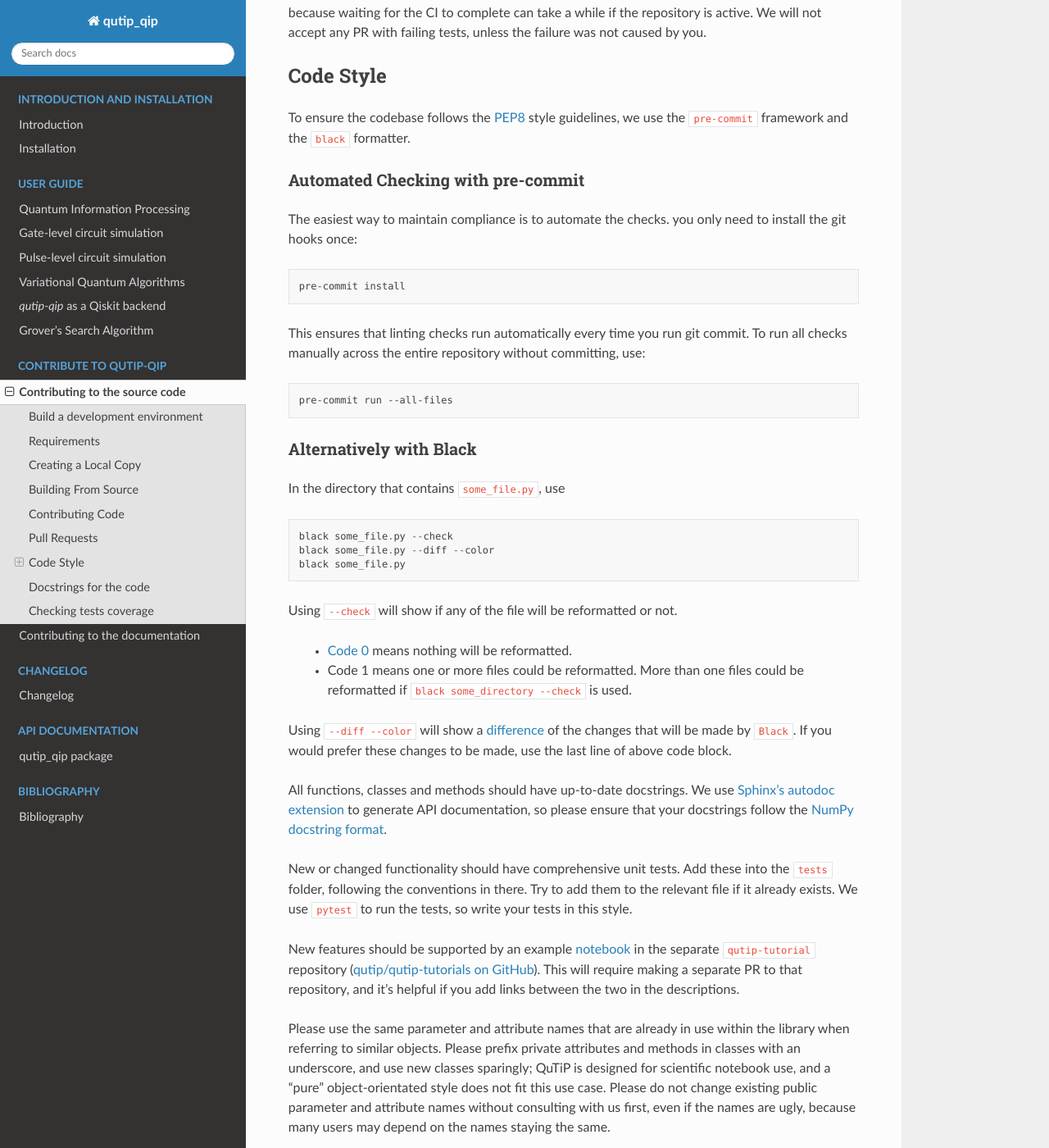
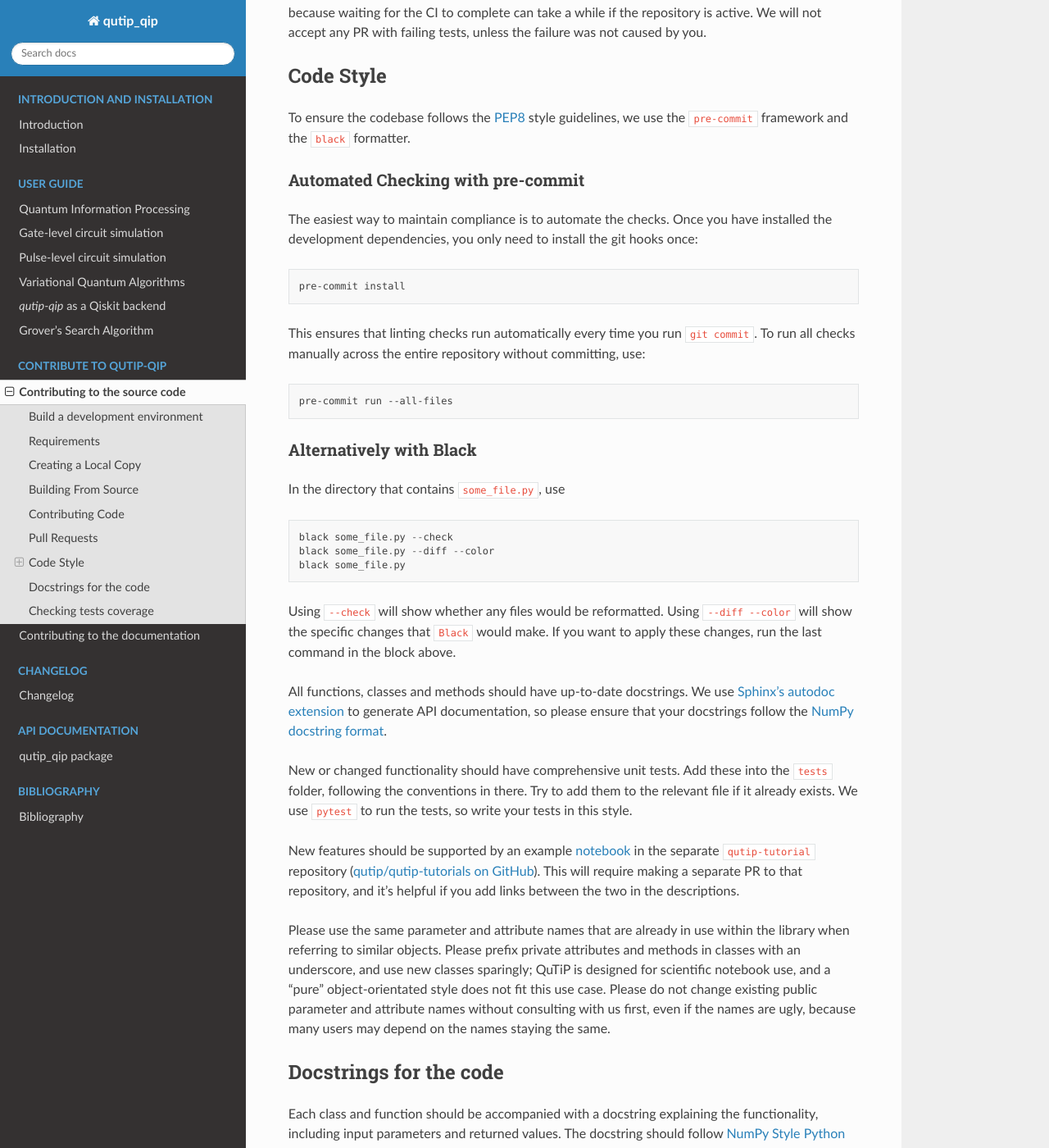
Before and after one commit to qutip/qutip-qip, a Sphinx documentation site: the page built from doc/source/contribution-code.rst, in a window 1280 px wide and 1400 px high, scrolled down 4329 px. Shown: the whole window at 82% size. Built offline with Sphinx 7.4.7 and the Read the Docs theme 3.1.0, drawn with Linux system fonts in a browser that asks for light colours; pages that are not in the unit, such as notebooks, are missing from menus.

Commit message:
Fix contribution guide grammar

```diff
--- a/doc/source/contribution-code.rst
+++ b/doc/source/contribution-code.rst
@@ -233,14 +233,15 @@ style guidelines, we use the ``pre-commit`` framework and the ``black`` formatte
 Automated Checking with pre-commit
 ----------------------------------
 
-The easiest way to maintain compliance is to automate the checks. you only need to install
-the git hooks once:
+The easiest way to maintain compliance is to automate the checks. Once you
+have installed the development dependencies, you only need to install the git
+hooks once:
 
 .. code-block:: bash
 
    pre-commit install
 
-This ensures that linting checks run automatically every time you run git commit.
+This ensures that linting checks run automatically every time you run ``git commit``.
 To run all checks manually across the entire repository without committing, use:
 
 .. code-block:: bash
@@ -258,14 +259,9 @@ In the directory that contains ``some_file.py``, use
   black some_file.py --diff --color
   black some_file.py
 
-Using ``--check`` will show if any of the file will be reformatted or not.
-
-  * `Code 0 <https://black.readthedocs.io/en/stable/usage_and_configuration/the_basics.html#the-basics>`_ means nothing will be reformatted.
-  * Code 1 means one or more files could be reformatted. More than one files could
-    be reformatted if ``black some_directory --check`` is used.
-
-Using ``--diff --color`` will show a `difference <https://black.readthedocs.io/en/stable/usage_and_configuration/the_basics.html#diffs>`_ of
-the changes that will be made by ``Black``. If you would prefer these changes to be made, use the last line of above code block.
+Using ``--check`` will show whether any files would be reformatted. Using
+``--diff --color`` will show the specific changes that ``Black`` would make.
+If you want to apply these changes, run the last command in the block above.
 
 All functions, classes and methods should have up-to-date docstrings.  We use
 `Sphinx's autodoc extension`_ to generate API documentation, so please ensure
```
Also changed, not shown: .pre-commit-config.yaml.
